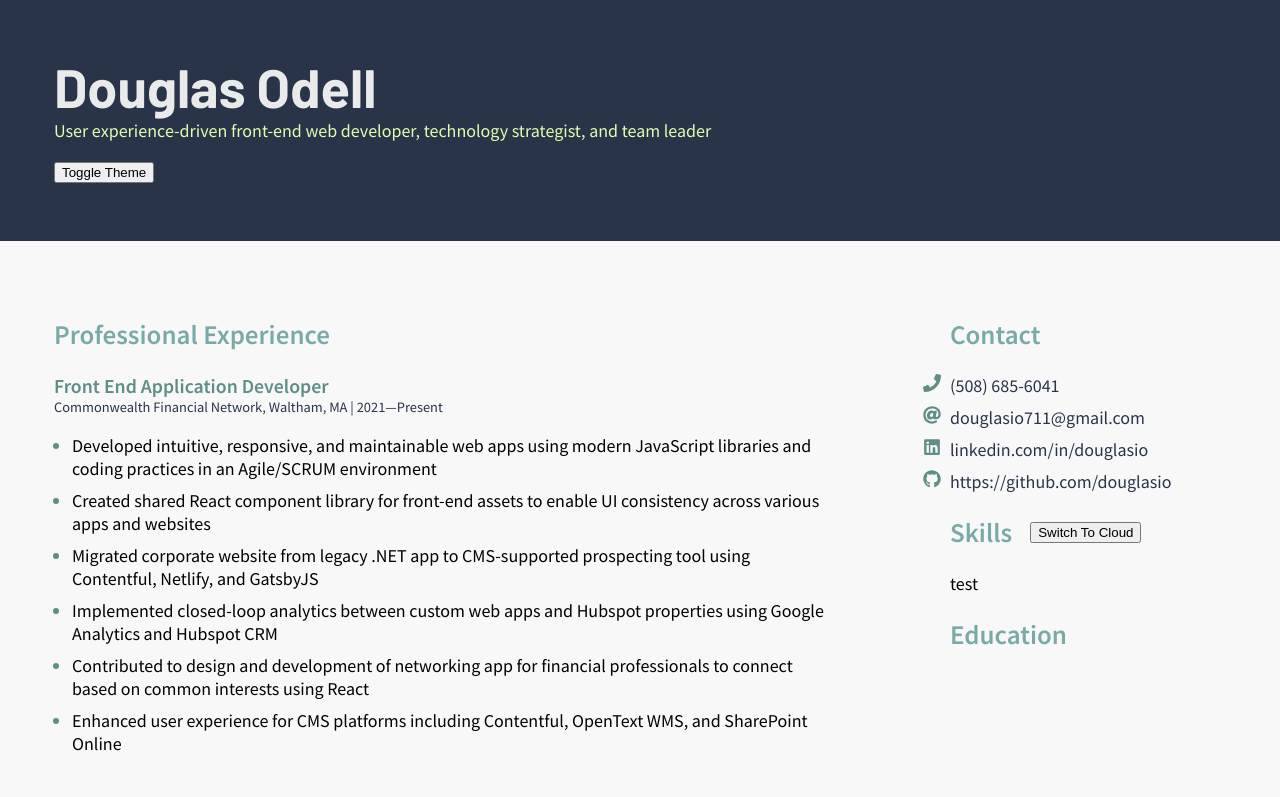
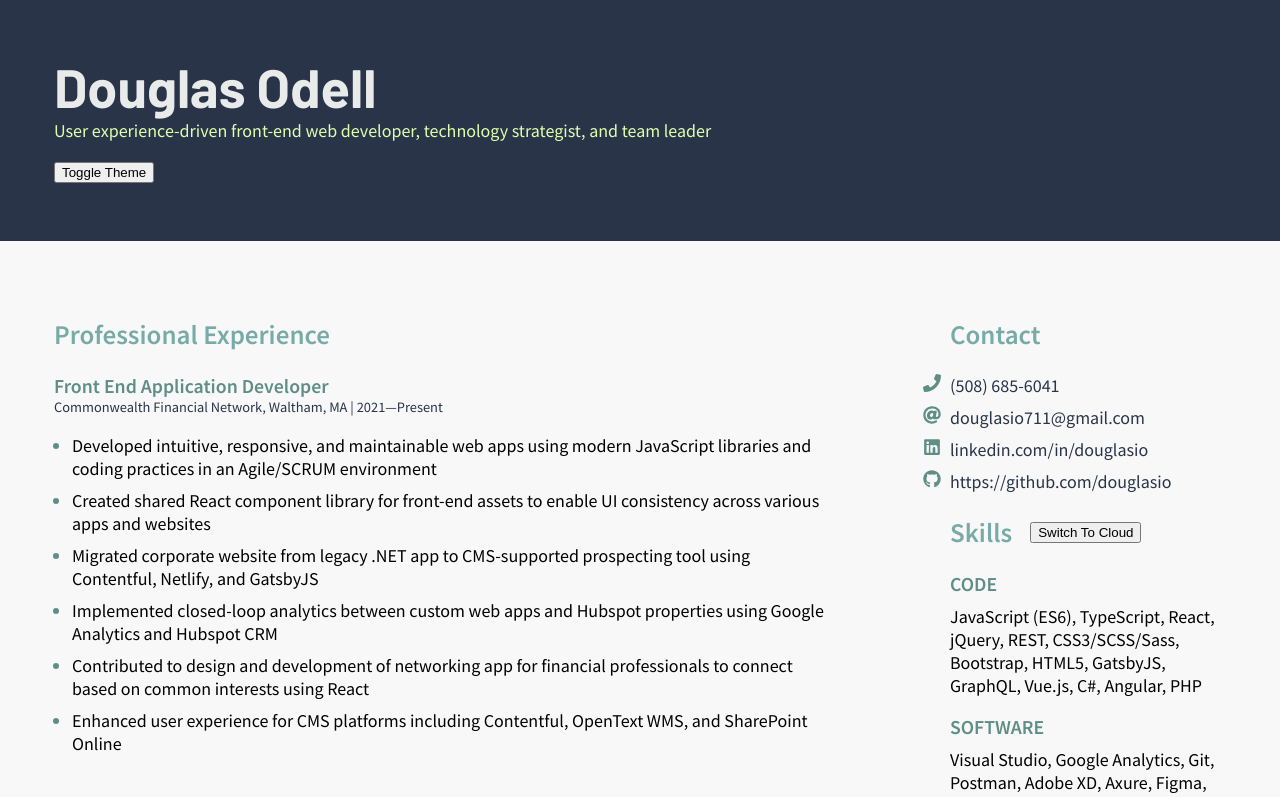
Before and after one commit to douglasio/portfolio-site, a React (Create React App) app: page / in a window 1280 px wide. Shown: the top 797 px of the page. Built offline with nearby package versions, Linux system fonts and the light colour scheme.

Commit message:
Create wordcloud from skills

```diff
--- a/src/components/Skills.js
+++ b/src/components/Skills.js
@@ -1,4 +1,7 @@
 import { useState } from 'react';
+import { default as WordCloud } from 'react-wordcloud';
+import colors from '../style/colors';
+import theme from '../style/theme';
 import * as Styled from './Skills.styles';
 
 const VIEWS = {
@@ -6,13 +9,26 @@ const VIEWS = {
     LIST: 'list',
 };
 
-const Skills = ({ code, software, title }) => {
+const Skills = ({ items, title }) => {
     const [view, setView] = useState(VIEWS.CLOUD);
     const handleSkillsToggle = () => {
         return view === VIEWS.CLOUD
             ? setView(VIEWS.LIST)
             : setView(VIEWS.CLOUD);
     };
+
+    const parseWords = (words) => {
+        return words
+            .map(({ name, type }, i) => ({
+                text: name,
+                type: type,
+                value: 100 - i,
+            }));
+    };
+
+    const words = parseWords(items);
+
+console.log(words)
 
     return (
         <Styled.Skills>
@@ -26,37 +42,53 @@ const Skills = ({ code, software, title }) => {
                     switch to {view}
                 </button>
             </h2>
-
-            {view === VIEWS.CLOUD ? (
-                <p>test</p>
+            {view !== VIEWS.CLOUD ? (
+                <WordCloud
+                callbacks={{getWordColor: word => word.type === 'code' ? "white" : "red",}}
+                    options={{
+                        rotations: 1,
+                        rotationAngles: [0],
+                    }}
+                    words={words}
+                />
             ) : (
                 <>
-                    <h3>{code.title}</h3>
+                    <h3>code</h3>
                     <ul>
-                        {code.items.map((item, i) => {
+                        {items
+                            .filter(
+                                ({ type }) =>
+                                    type === 'code'
+                            )
+                            .map(({ name, type }, i) => {
                                 return (
                                     <li
-                                    key={`${item.substring(
+                                        key={`${name.substring(
                                             0,
                                             3
                                         )}${i}`}
                                     >
-                                    {item}
+                                        {name}
                                     </li>
                                 );
                             })}
                     </ul>
-                    <h3>{software.title}</h3>
+                    <h3>Software</h3>
                     <ul>
-                        {software.items.map((item, i) => {
+                        {items
+                            .filter(
+                                ({ type }) =>
+                                    type === 'software'
+                            )
+                            .map(({ name, type }, i) => {
                                 return (
                                     <li
-                                    key={`${item.substring(
+                                        key={`${name.substring(
                                             0,
                                             3
                                         )}${i}`}
                                     >
-                                    {item}
+                                        {name}
                                     </li>
                                 );
                             })}
--- a/src/data/resume.json
+++ b/src/data/resume.json
@@ -78,45 +78,131 @@
     },
     "skills": {
         "title": "skills",
-    "code": {
-      "title": "code",
         "items": [
-        "JavaScript (ES6)",
-        "TypeScript",
-        "React",
-        "jQuery",
-        "REST",
-        "CSS3/SCSS/Sass",
-        "Bootstrap",
-        "HTML5",
-        "GatsbyJS",
-        "GraphQL",
-        "Vue.js",
-        "C#",
-        "Angular",
-        "PHP"
+            {
+                "name": "JavaScript (ES6)",
+                "type": "code"
+            },
+            {
+                "name": "Visual Studio",
+                "type": "software"
+            },
+            {
+                "name": "TypeScript",
+                "type": "code"
+            },
+            {
+                "name": "Google Analytics",
+                "type": "software"
+            },
+            {
+                "name": "React",
+                "type": "code"
+            },
+            {
+                "name": "Git",
+                "type": "software"
+            },
+            {
+                "name": "jQuery",
+                "type": "code"
+            },
+
+            {
+                "name": "Postman",
+                "type": "software"
+            },
+            {
+                "name": "REST",
+                "type": "code"
+            },
+            {
+                "name": "Adobe XD",
+                "type": "software"
+            },
+            {
+                "name": "CSS3/SCSS/Sass",
+                "type": "code"
+            },
+
+            {
+                "name": "Axure",
+                "type": "software"
+            },
+            {
+                "name": "Bootstrap",
+                "type": "code"
+            },
+            {
+                "name": "Figma",
+                "type": "software"
+            },
+            {
+                "name": "HTML5",
+                "type": "code"
+            },
+            {
+                "name": "Contentful",
+                "type": "software"
+            },
+
+            {
+                "name": "GatsbyJS",
+                "type": "code"
+            },
+            {
+                "name": "Cvent",
+                "type": "software"
+            },
+
+            {
+                "name": "GraphQL",
+                "type": "code"
+            },
+
+            {
+                "name": "Hubspot",
+                "type": "software"
+            },
+            {
+                "name": "Vue.js",
+                "type": "code"
+            },
+            {
+                "name": "ServiceNow",
+                "type": "software"
+            },
+            {
+                "name": "C#",
+                "type": "code"
+            },
+            {
+                "name": "Jira",
+                "type": "software"
+            },
+
+            {
+                "name": "Angular",
+                "type": "code"
+            },
+            {
+                "name": "OpenText WMS",
+                "type": "software"
+            },
+            {
+                "name": "PHP",
+                "type": "code"
+            },
+            {
+                "name": "Wordpress",
+                "type": "software"
+            },
+
+            {
+                "name": "Wix",
+                "type": "software"
+            }
         ]
-    },
-    "software": {
-      "title": "software",
-      "items": [
-        "Visual Studio",
-        "Google Analytics",
-        "Git",
-        "Postman",
-        "Adobe XD",
-        "Axure",
-        "Figma",
-        "Contentful",
-        "Cvent",
-        "Hubspot",
-        "ServiceNow",
-        "Jira",
-        "OpenText WMS",
-        "Wordpress",
-        "Wix"
-      ]
-    }
     },
     "certifications": {
         "title": "certifications",
```
Lines whose indentation alone changed are shown as unchanged.
